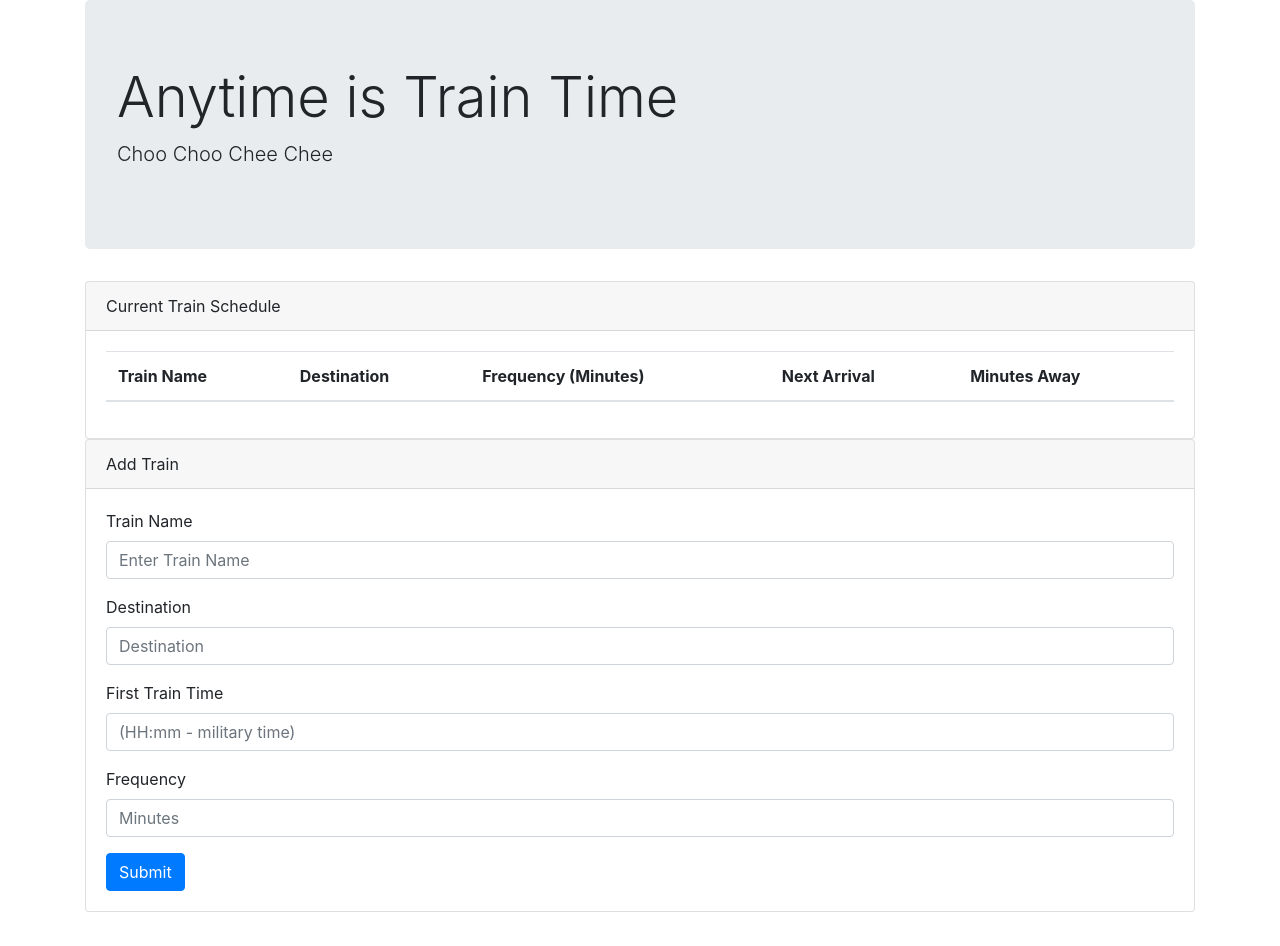
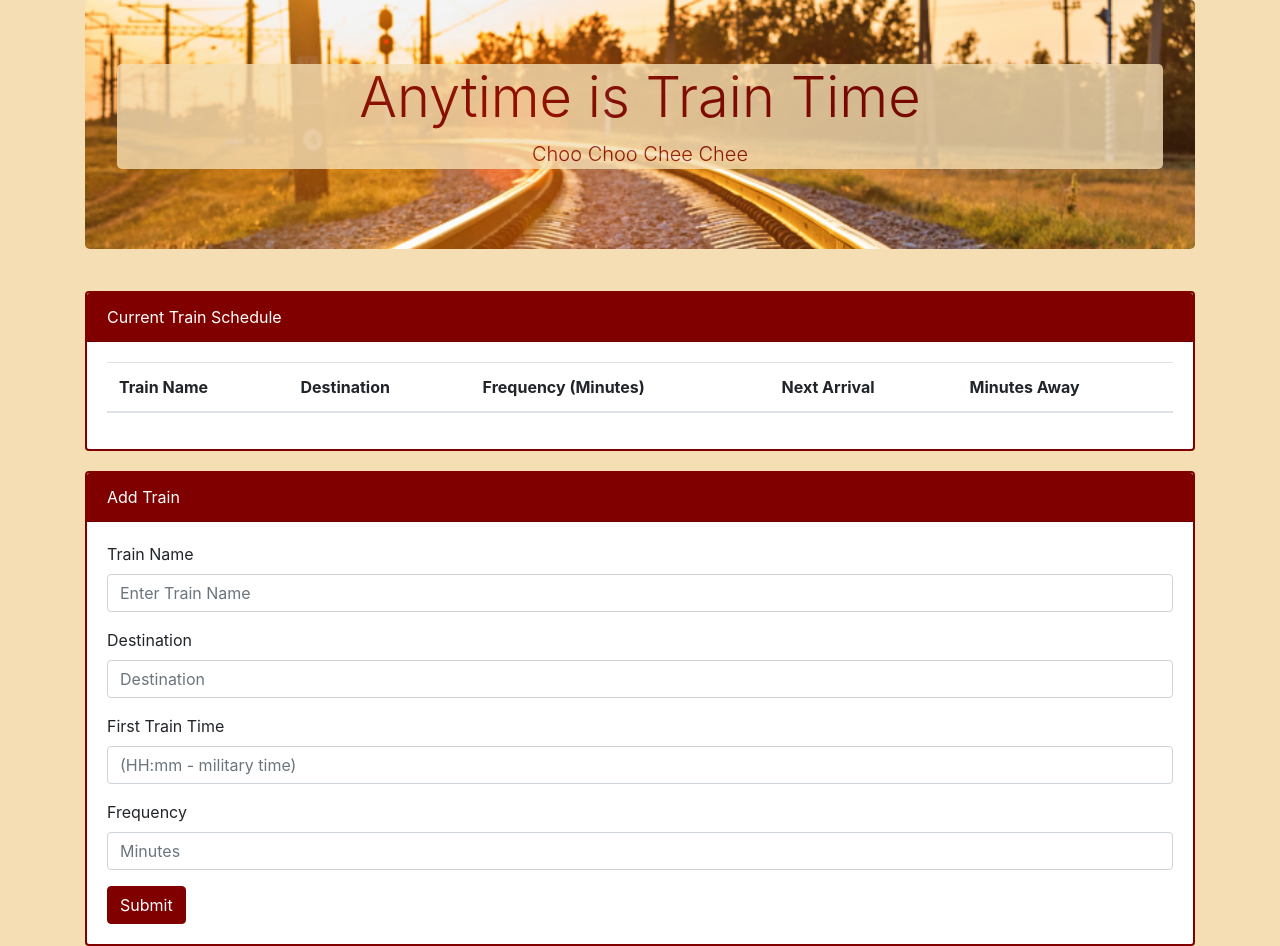
Before and after one commit to jcnimble/Train-scheduler, a plain HTML site: page index.html in a window 1280 px wide. Before the commit the page ends 912 px from the top, so only its background shows below. Drawn offline with nearby package versions, Linux system fonts and the light colour scheme; no server answers.

Commit message:
Added styling, re-formatted train arrival time, fixed submit on enter

```diff
--- a/assets/css/style.css
+++ b/assets/css/style.css
@@ -0,0 +1,33 @@
+body{
+    background-color: wheat;
+}
+
+.jumbotron{
+    text-align: center;
+    background-image:url('../images/train.png');
+    background-size: cover;
+    color: maroon;
+}
+
+#display-text{
+    background-color: wheat;
+    border-radius: 5px;
+    opacity: 0.8;
+}
+
+
+.card{
+    margin-top:10px;
+    margin-bottom: 10px;
+    border: solid 2px maroon;
+}
+
+.card-header{
+    background-color:maroon;
+    color: white
+}
+
+#submit-train-btn{
+    background-color: maroon;
+    border: solid 1px maroon;
+}
--- a/assets/javascript/app.js
+++ b/assets/javascript/app.js
@@ -98,7 +98,7 @@ $(document).ready(function () {
       $("<td>").text(trainName),
       $("<td>").text(trainDest),
       $("<td>").text(trainFreq),
-      $("<td>").text(nextTrain),
+      $("<td>").text(moment(nextTrain).format("hh:mm a")),
       $("<td>").text(tMinutesTillTrain),
     );
 
@@ -110,4 +110,11 @@ $(document).ready(function () {
     console.log("Errors handled: " + errorObject.code);
   });
 
+  $(window).keydown(function(event){
+    if(event.keyCode == 13) {
+      event.preventDefault();
+      return false;
+    }
+  });
+
 });
--- a/index.html
+++ b/index.html
@@ -26,11 +26,12 @@
         <div id="heading" class="container">
 
                 <div class="jumbotron">
+                    <div id="display-text">
                     <h1 class="display-4">Anytime is Train Time</h1>
                     <p class="lead">Choo Choo Chee Chee</p>
+                    </div>
+                </div>
 
-                </div>
-            </div>
         </div>
 
         <div id="schedule" class="container">
```
Also changed, not shown: assets/images/169choochoo.jpg (added), assets/images/train.png (added).
